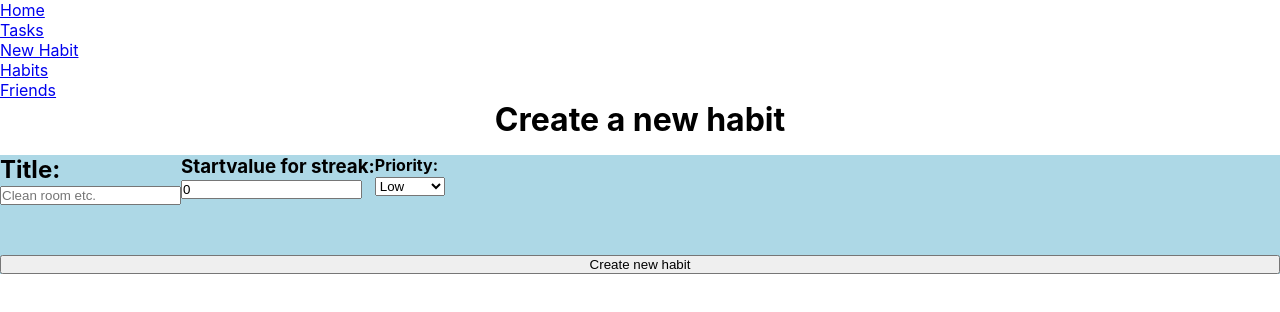
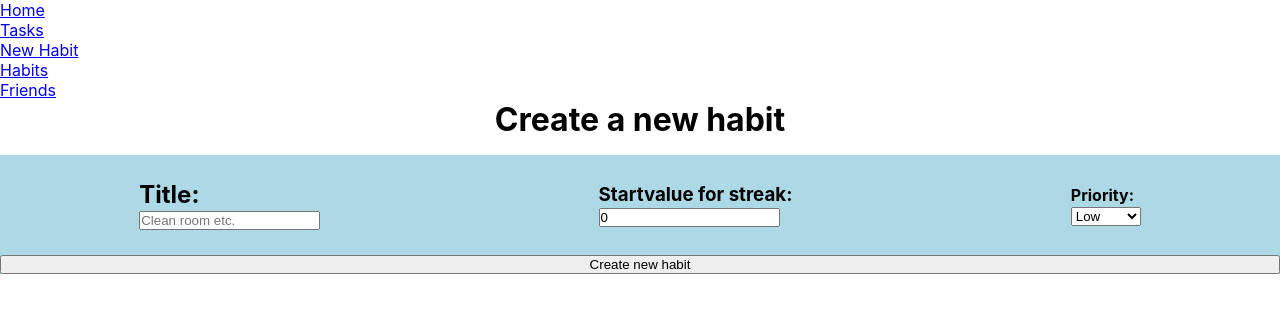
Before and after one commit to Hey-nes/projektarbete-frontend2, a React (Create React App) app: page /newhabit in a window 1280 px wide. Shown: the top 312 px of the page. Built offline with nearby package versions, Linux system fonts and the light colour scheme.

Commit message:
fix errormessage

```diff
--- a/src/pages/NewHabit.css
+++ b/src/pages/NewHabit.css
@@ -25,5 +25,7 @@ form{
 
 .form--cont{
     display: flex;
-    width: 90%;
+    width: 100%;
+    justify-content: space-around;
+    align-items: center;
 }
--- a/src/pages/NewHabit.jsx
+++ b/src/pages/NewHabit.jsx
@@ -51,6 +51,7 @@ const NewHabit = () => {
           <label htmlFor="">
             <h2>Title:</h2>
             <input type="text" value={title} onChange={handleTitleChange} placeholder="Clean room etc." />
+            {errorMessage && <p style={{ color: 'red' }}>{errorMessage}</p>}
           </label>
           <label>
             <h3>Startvalue for streak:</h3>
@@ -67,7 +68,6 @@ const NewHabit = () => {
           </div>
           <button type="submit">Create new habit</button>
         </form>
-        {errorMessage && <p style={{ color: 'red' }}>{errorMessage}</p>}
       </div>
 
 
```
